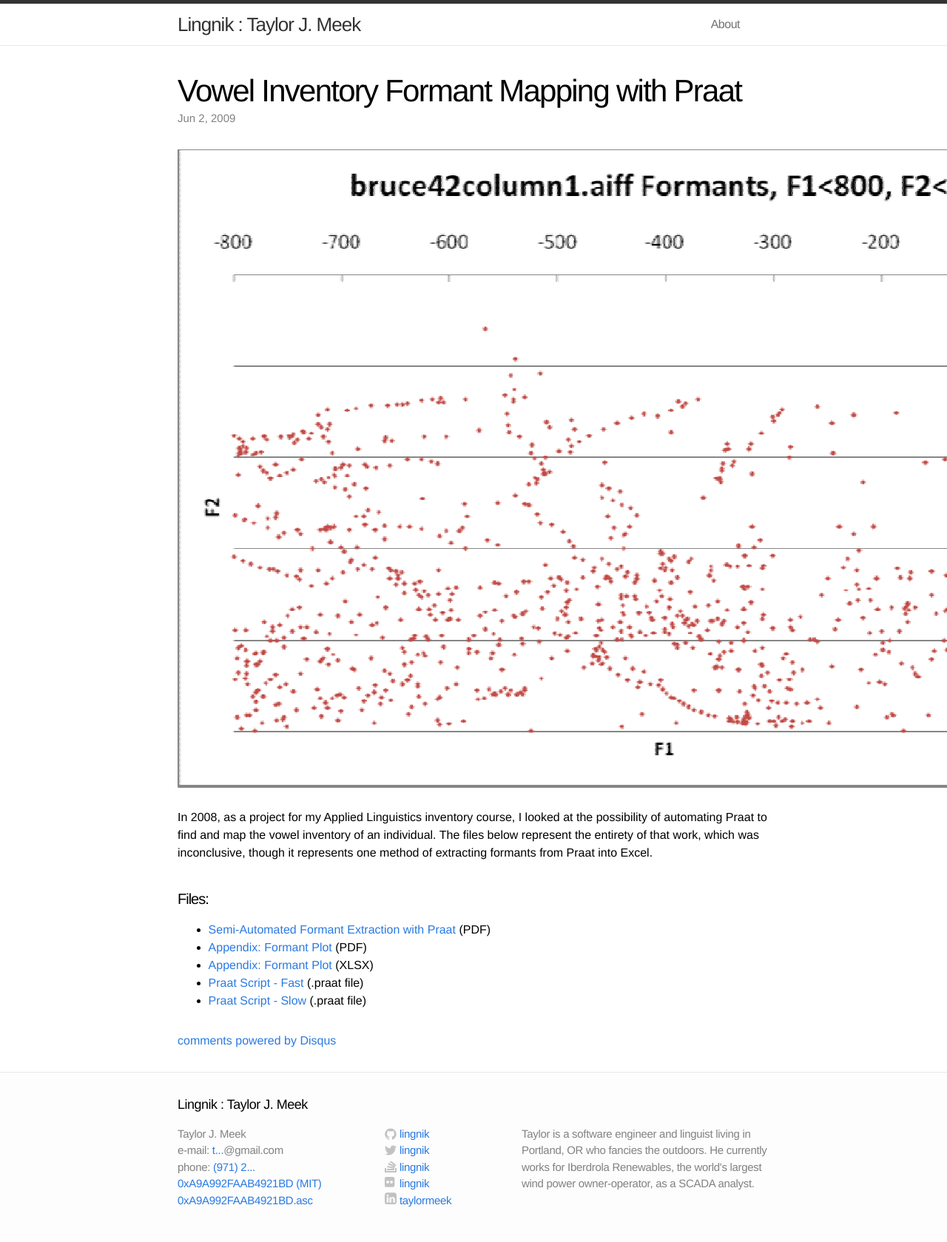
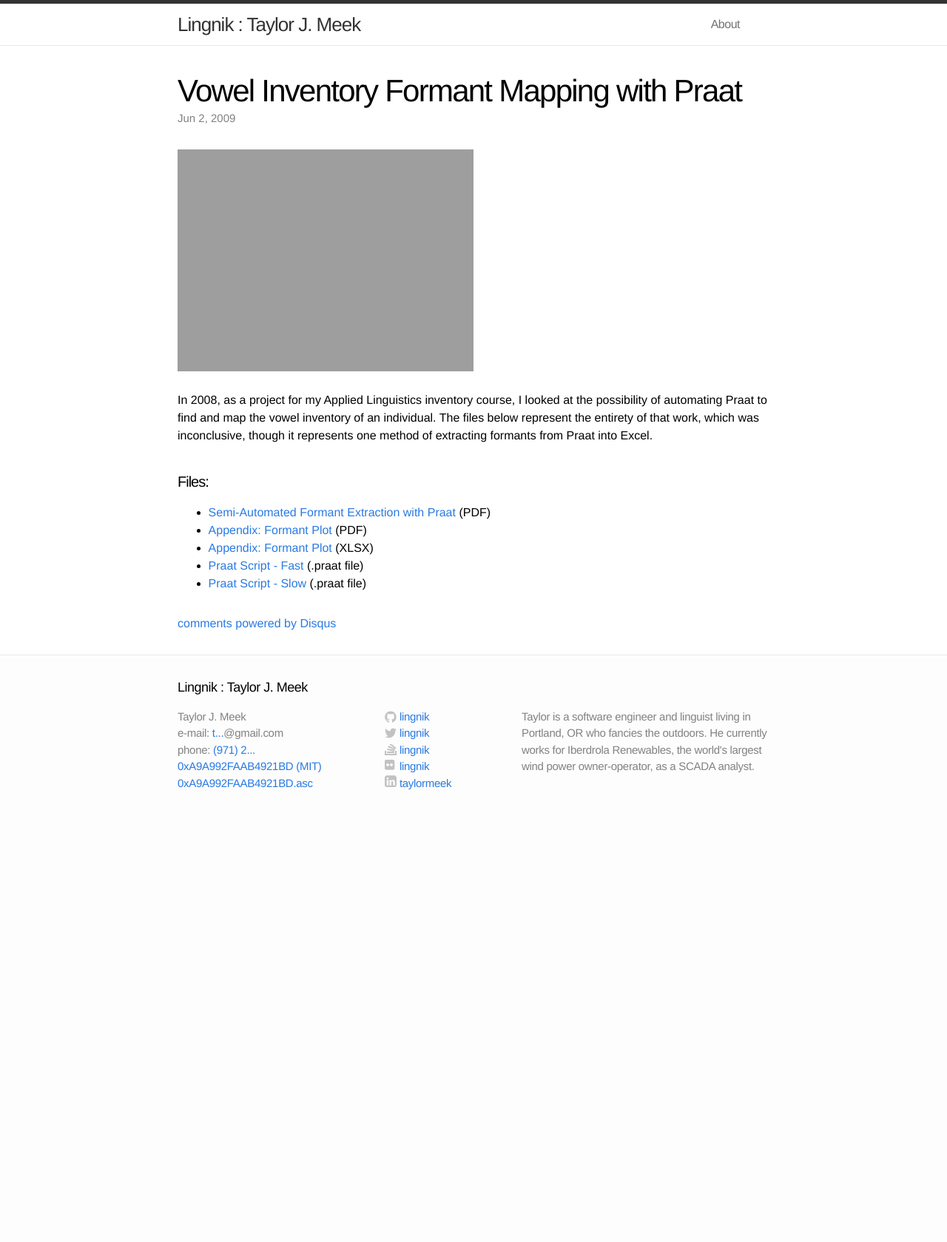
Before and after one commit to Lingnik/lingnik.github.io, a Jekyll site: the page built from _posts/2009-06-03-formant-extraction-with-praat.markdown, in a window 1280 px wide. Shown: the whole page at 74% size. Built offline with Jekyll 4.4.1, drawn with Linux system fonts in a browser that asks for light colours; comment, search, counter and statistics services are not loaded; after the commit the page ends 1115 px from its top, so only the background shows below that.

Commit message:
praat image resize

```diff
--- a/_posts/2009-06-03-formant-extraction-with-praat.markdown
+++ b/_posts/2009-06-03-formant-extraction-with-praat.markdown
@@ -5,7 +5,7 @@ date:   2009-06-02 21:49:00
 alias: [/projects/formantinventory/index.html]
 ---
 
-![Praat formant chart](../../../assets/praat.png)
+![Praat formant chart](../../../assets/praat.png =250px)
 
 In 2008, as a project for my Applied Linguistics inventory course, I looked at the possibility of automating Praat to find and map the vowel inventory of an individual. The files below represent the entirety of that work, which was inconclusive, though it represents one method of extracting formants from Praat into Excel.
 
```
